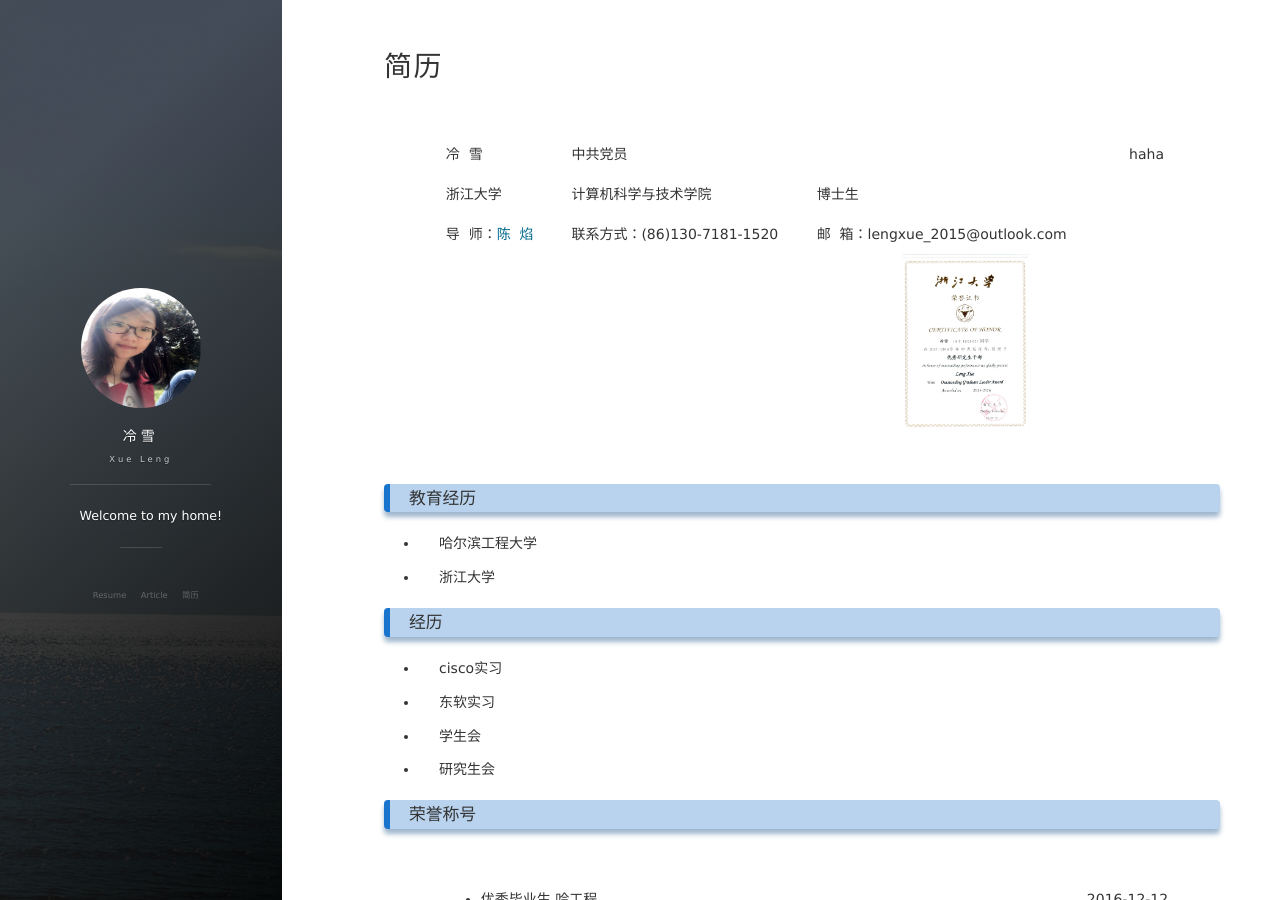
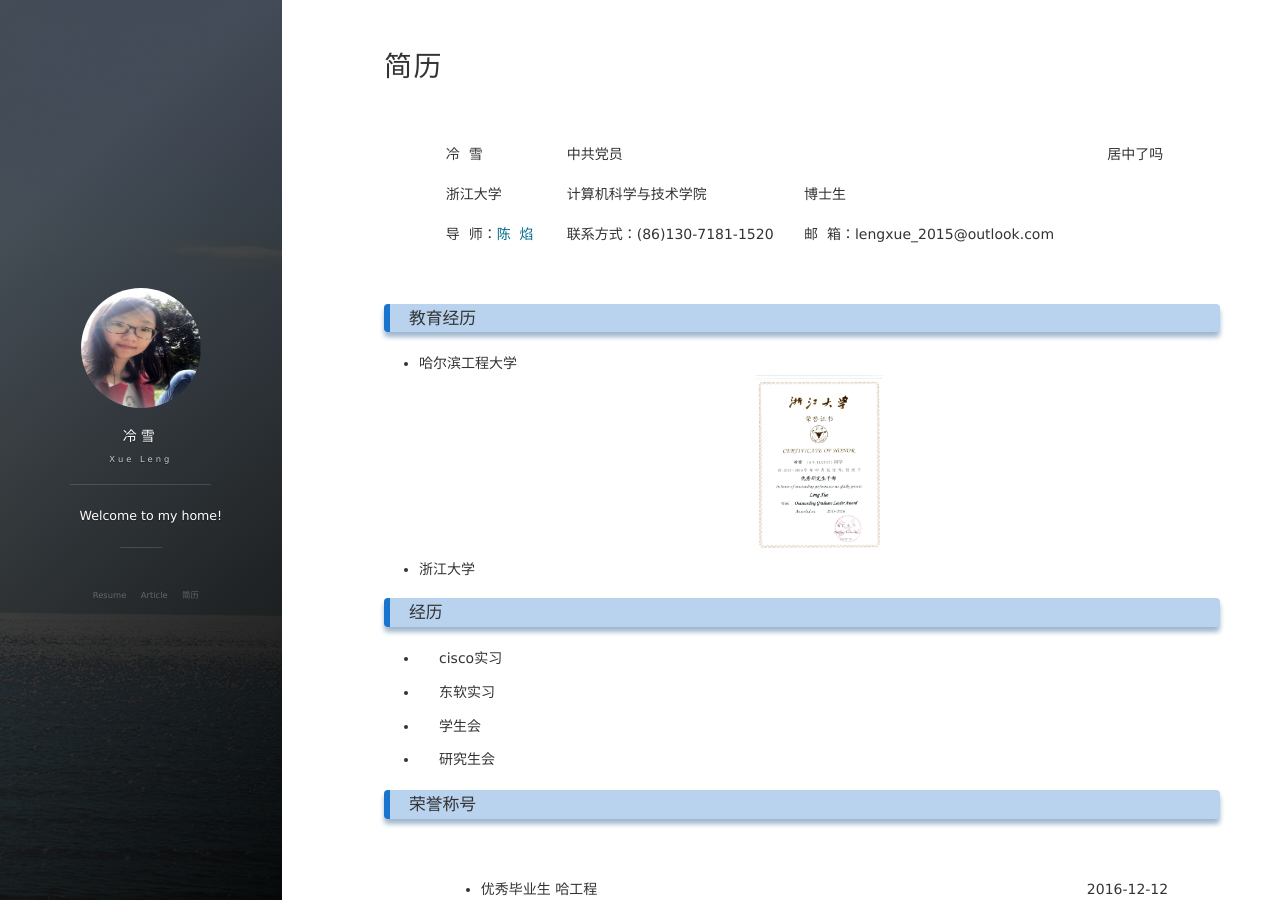
Before and after one commit to lxv458/OldWeb, a Jekyll site: the page built from about.md, in a window 1280 px wide and 900 px high. Built offline with Jekyll 4.4.1, drawn with Linux system fonts in a browser that asks for light colours; nearby versions of some CDN libraries; comment, search, counter and statistics services are not loaded.

Commit message:
basic information

```diff
--- a/about.md
+++ b/about.md
@@ -2,28 +2,28 @@
 layout: page
 title: 简历
 ---
- <table>
- 	<tr valign="middle">
- 		<td align="left">冷&nbsp;&nbsp;雪</td>
- 		<td align="left">中共党员</td>
- 		<td align="left"></td>
- 		<td align="center" rowspan="3">haha </td>
- 	</tr>
- 	<tr>
- 		<td align="left">浙江大学</td>
+<table>
+	<tr valign="middle">
+		<td align="left">冷&nbsp;&nbsp;雪</td>
+		<td align="left">中共党员</td>
+		<td align="left"></td>
+		<td align="center" rowspan="3">居中了吗</td>
+	</tr>
+	<tr valign="middle">
+		<td align="left">浙江大学</td>
 		<td align="left">计算机科学与技术学院</td>
- 		<td align="left">博士生</td>
- 	</tr>
- 	<tr>
- 		<td align="left">导&nbsp;&nbsp;师：<a href="http://www.cs.northwestern.edu/~ychen/">陈&nbsp;&nbsp;焰</a></td>
- 		<td align="left">联系方式：(86)130-7181-1520</td>
- 		<td align="left">邮&nbsp;&nbsp;箱：lengxue_2015@outlook.com<img src="/images/leng/resume/excellent_leader_zju.jpg" width="130" height="180" /></td>
- 	</tr>
- </table>
+		<td align="left">博士生</td>
+	</tr>
+	<tr valign="middle">
+		<td align="left">导&nbsp;&nbsp;师：<a href="http://www.cs.northwestern.edu/~ychen/">陈&nbsp;&nbsp;焰</a></td>
+		<td align="left">联系方式：(86)130-7181-1520</td>
+		<td align="left">邮&nbsp;&nbsp;箱：lengxue_2015@outlook.com</td>
+	</tr>
+</table>
 
 ### 教育经历
  * 哈尔滨工程大学
-
+ <img src="/images/leng/resume/excellent_leader_zju.jpg" width="130" height="180" />
  * 浙江大学
 
 ### 经历
@@ -36,16 +36,16 @@
  * 研究生会
 
 ### 荣誉称号
-  <table>
-    <tr>
-        <td align="left"><ul><li>优秀毕业生 哈工程</li></ul></td>
-        <td align="right">2016-12-12</td>
-    </tr>
-    <tr>
-        <td align="left"><ul><li>三好学生 哈工程</li></ul></td>
-        <td align="right"><a href="http://www.lengxue.space/images/leng/resume/excellent_leader_zju.jpg"><i class='social fa fa-weibo'></i></a> 2015-08-18</td>
-    </tr>
-  </table>
+<table>
+	<tr valign="middle">
+		<td align="left"><ul><li>优秀毕业生 哈工程</li></ul></td>
+		<td align="right">2016-12-12</td>
+	</tr>
+	<tr valign="middle">
+		<td align="left"><ul><li>三好学生 哈工程</li></ul></td>
+		<td align="right"><a href="http://www.lengxue.space/images/leng/resume/excellent_leader_zju.jpg"><i class='social fa fa-weibo'></i></a> 2015-08-18</td>
+	</tr>
+</table>
 
 ### 奖项
  * 奖学金
```
